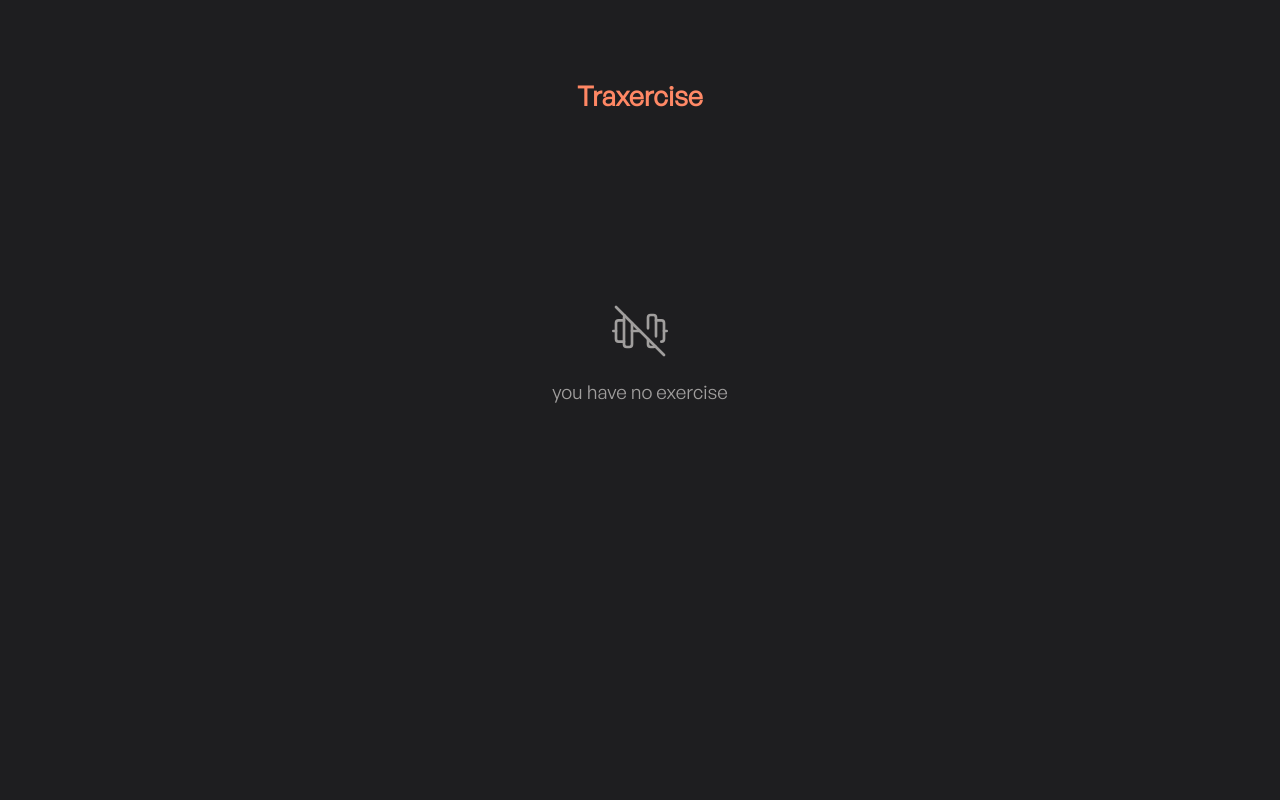
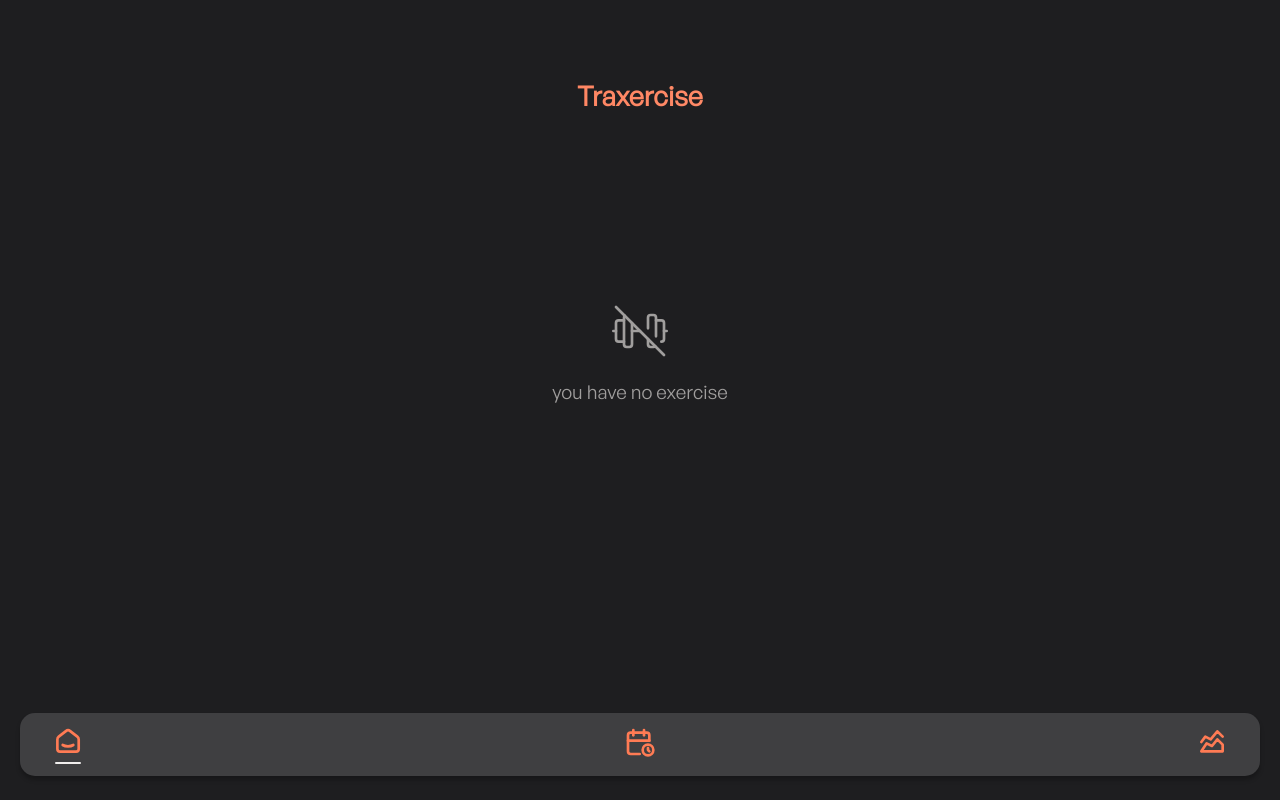
Before and after one commit to sweetcuptea/traxercise, a Vue app: page / in a window 1280 px wide. Built offline with nearby package versions, Linux system fonts and the light colour scheme.

Commit message:
creating navigation component (#11)
* creating navigation component

* renaming components and renaming the active class

* create a computed 'menus()' array to iterate list navigation

```diff
--- a/src/components/atoms/IconComponents/VBarbleOff.vue
+++ b/src/components/atoms/IconComponents/VBarbleOffIcon.vue
@@ -28,7 +28,7 @@
 
 <script>
 export default {
-  name: "VBarbleOff",
+  name: "VBarbleOffIcon",
 };
 </script>
 
--- /dev/null
+++ b/src/components/atoms/IconComponents/VCalendarTimeIcon.vue
@@ -0,0 +1,31 @@
+<template>
+  <svg
+    xmlns="http://www.w3.org/2000/svg"
+    width="24"
+    height="24"
+    viewBox="0 0 24 24"
+    stroke-width="1"
+    stroke="currentColor"
+    fill="none"
+    stroke-linecap="round"
+    stroke-linejoin="round"
+  >
+    <path stroke="none" d="M0 0h24v24H0z" fill="none"></path>
+    <path
+      d="M11.795 21h-6.795a2 2 0 0 1 -2 -2v-12a2 2 0 0 1 2 -2h12a2 2 0 0 1 2 2v4"
+    ></path>
+    <path d="M18 18m-4 0a4 4 0 1 0 8 0a4 4 0 1 0 -8 0"></path>
+    <path d="M15 3v4"></path>
+    <path d="M7 3v4"></path>
+    <path d="M3 11h16"></path>
+    <path d="M18 16.496v1.504l1 1"></path>
+  </svg>
+</template>
+
+<script>
+export default {
+  name: "VCalendarTimeIcon",
+};
+</script>
+
+<style lang="scss" scoped></style>
--- /dev/null
+++ b/src/components/atoms/IconComponents/VChartAreaLineIcon.vue
@@ -0,0 +1,25 @@
+<template>
+  <svg
+    xmlns="http://www.w3.org/2000/svg"
+    width="24"
+    height="24"
+    viewBox="0 0 24 24"
+    stroke-width="1"
+    stroke="currentColor"
+    fill="none"
+    stroke-linecap="round"
+    stroke-linejoin="round"
+  >
+    <path stroke="none" d="M0 0h24v24H0z" fill="none"></path>
+    <path d="M4 19l4 -6l4 2l4 -5l4 4l0 5l-16 0"></path>
+    <path d="M4 12l3 -4l4 2l5 -6l4 4"></path>
+  </svg>
+</template>
+
+<script>
+export default {
+  name: "VChartAreaLineIcon",
+};
+</script>
+
+<style lang="scss" scoped></style>
--- /dev/null
+++ b/src/components/atoms/IconComponents/VSmartHomeIcon.vue
@@ -0,0 +1,27 @@
+<template>
+  <svg
+    xmlns="http://www.w3.org/2000/svg"
+    width="24"
+    height="24"
+    viewBox="0 0 24 24"
+    stroke-width="1"
+    stroke="currentColor"
+    fill="none"
+    stroke-linecap="round"
+    stroke-linejoin="round"
+  >
+    <path stroke="none" d="M0 0h24v24H0z" fill="none"></path>
+    <path
+      d="M19 8.71l-5.333 -4.148a2.666 2.666 0 0 0 -3.274 0l-5.334 4.148a2.665 2.665 0 0 0 -1.029 2.105v7.2a2 2 0 0 0 2 2h12a2 2 0 0 0 2 -2v-7.2c0 -.823 -.38 -1.6 -1.03 -2.105"
+    ></path>
+    <path d="M16 15c-2.21 1.333 -5.792 1.333 -8 0"></path>
+  </svg>
+</template>
+
+<script>
+export default {
+  name: "VSmartHomeIcon",
+};
+</script>
+
+<style lang="scss" scoped></style>
--- a/src/components/atoms/IconComponents/index.js
+++ b/src/components/atoms/IconComponents/index.js
@@ -1 +1,4 @@
-export { default as VBarbleOff } from "./VbarBleOff.vue";
+export { default as VBarbleOffIcon } from "./VBarbleOffIcon.vue";
+export { default as VCalendarTimeIcon } from "./VCalendarTimeIcon.vue";
+export { default as VChartAreaLineIcon } from "./VChartAreaLineIcon.vue";
+export { default as VSmartHomeIcon } from "./VSmartHomeIcon.vue";
--- /dev/null
+++ b/src/components/molecules/VNavigation.vue
@@ -0,0 +1,90 @@
+<template>
+  <nav class="nav">
+    <ul class="nav__ul">
+      <li v-for="menu in menus" class="nav__li" :key="menu.id">
+        <router-link :to="menu.pathUrl" exact>
+          <component :is="menu.iconComponent" class="nav__icon" />
+          <div
+            :class="{ 'nav__li--is-active': $route.path === menu.pathUrl }"
+          ></div>
+        </router-link>
+      </li>
+    </ul>
+  </nav>
+</template>
+
+<script>
+import {
+  VSmartHomeIcon,
+  VCalendarTimeIcon,
+  VChartAreaLineIcon,
+} from "../atoms/IconComponents";
+
+export default {
+  name: "VNavigation",
+  components: {
+    VSmartHomeIcon,
+    VCalendarTimeIcon,
+    VChartAreaLineIcon,
+  },
+  data() {
+    return {};
+  },
+  computed: {
+    menus() {
+      return [
+        {
+          pathUrl: "/",
+          iconComponent: "v-smart-home-icon",
+        },
+        {
+          pathUrl: "",
+          iconComponent: "v-calendar-time-icon",
+        },
+        {
+          pathUrl: "",
+          iconComponent: "v-chart-area-line-icon",
+        },
+      ];
+    },
+  },
+};
+</script>
+
+<style lang="scss" scoped>
+.nav {
+  height: auto;
+  padding: $spacing-200 $spacing-600;
+  margin: $spacing-500 $spacing-400;
+  left: 0;
+  right: 0;
+  bottom: 0;
+  position: fixed;
+  background-color: $dark-color-200;
+  border-radius: $radius-200;
+  box-shadow: $shadow;
+  z-index: 9999;
+
+  &__ul {
+    display: flex;
+    justify-content: space-between;
+    align-items: center;
+  }
+
+  &__icon {
+    width: 32px;
+    height: 32px;
+    stroke-width: 2px;
+    color: $accent-color-100;
+  }
+
+  &__li--is-active {
+    width: 80%;
+    height: 2.5px;
+    margin: 0 auto;
+    display: block;
+    background-color: $light-color-200;
+    border-radius: $radius-100;
+  }
+}
+</style>
--- a/src/components/organisms/VHomepage.vue
+++ b/src/components/organisms/VHomepage.vue
@@ -2,19 +2,22 @@
   <section class="homepage">
     <h5 class="homepage__title">Traxercise</h5>
     <div class="homepage__empty-list">
-      <v-barble-off class="homepage__icon" />
+      <v-barble-off-icon class="homepage__icon" />
       <p class="homepage__description">you have no exercise</p>
     </div>
+    <v-navigation />
   </section>
 </template>
 
 <script>
-import { VBarbleOff } from "../atoms/IconComponents";
+import { VBarbleOffIcon } from "../atoms/IconComponents";
+import VNavigation from "../molecules/VNavigation.vue";
 
 export default {
   name: "VHomepage",
   components: {
-    VBarbleOff,
+    VBarbleOffIcon,
+    VNavigation,
   },
 };
 </script>
```
